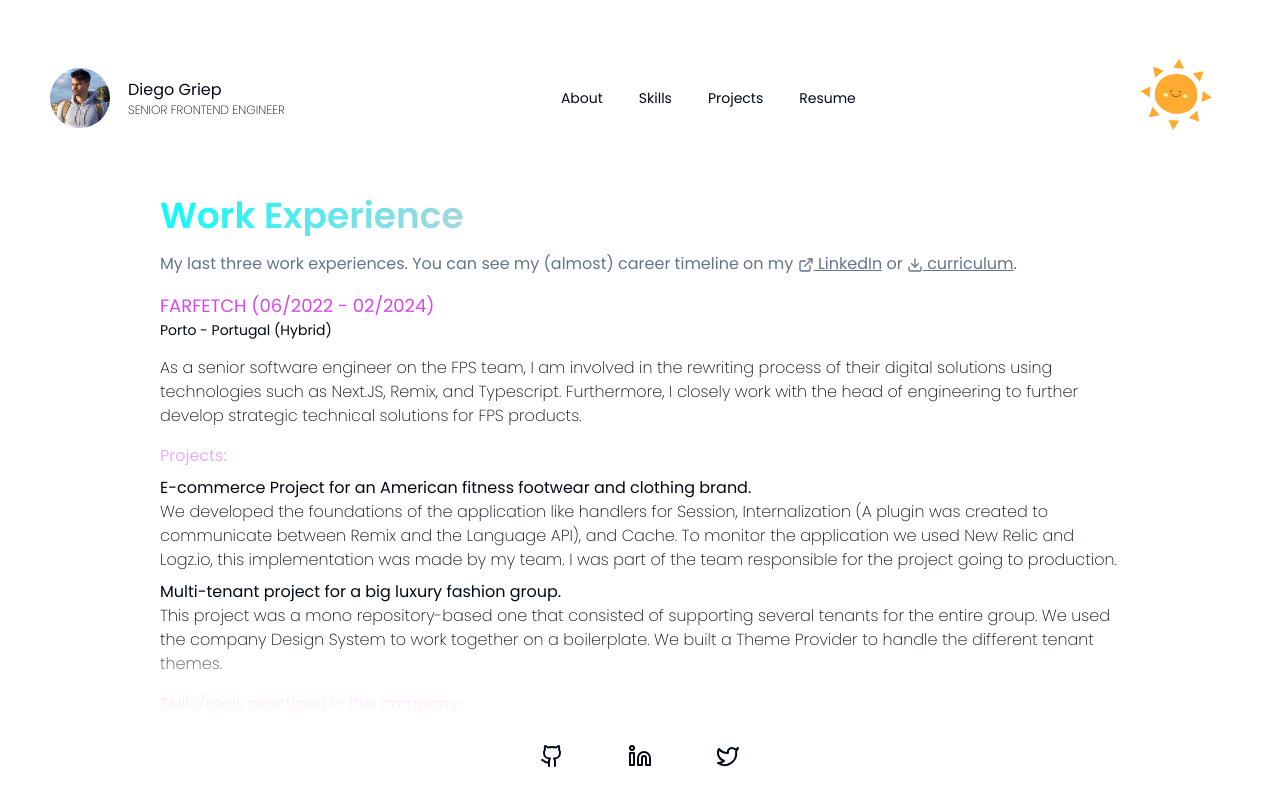
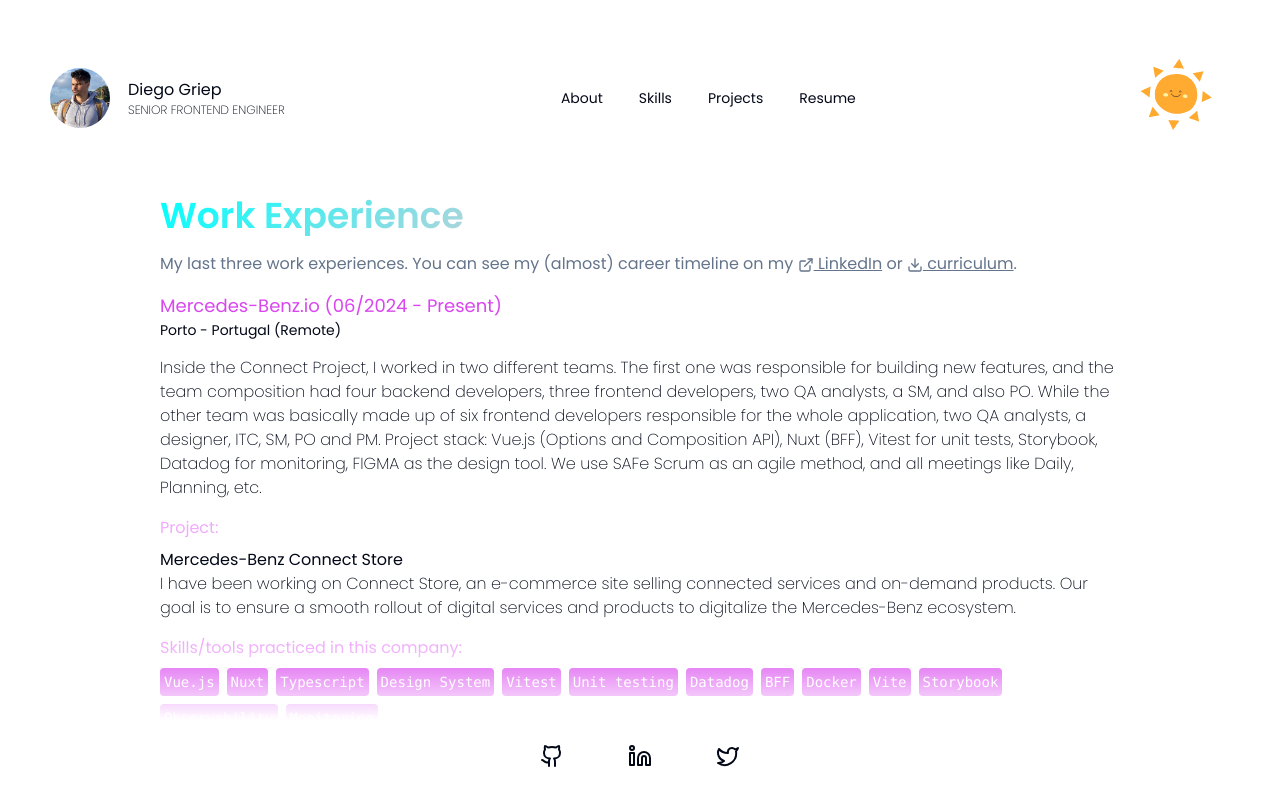
Before and after one commit to diegogriep/diegogriep.dev, a Next.js app: page /resume in a window 1280 px wide. Shown: the top 799 px of the page. Built offline with nearby package versions, Linux system fonts and the light colour scheme.

Commit message:
chore: updating resume

```diff
--- a/content/resume.ts
+++ b/content/resume.ts
@@ -15,6 +15,25 @@
     school: 'Universidade Anhembi Morumbi',
   }],
   workExperience: [{
+    company: 'Mercedes-Benz.io',
+    description: `Inside the Connect Project, I worked in two different teams.
+
+    The first one was responsible for building new features, and the team composition had four backend developers, three frontend developers, two QA analysts, a SM, and also PO.
+
+    While the other team was basically made up of six frontend developers responsible for the whole application, two QA analysts, a designer, ITC, SM, PO and PM.
+
+    Project stack: Vue.js (Options and Composition API), Nuxt (BFF), Vitest for unit tests, Storybook, Datadog for monitoring, FIGMA as the design tool.
+
+    We use SAFe Scrum as an agile method, and all meetings like Daily, Planning, etc.`,
+    location: 'Porto - Portugal',
+    locationType: 'Remote',
+    period: '06/2024 - Present',
+    projects: [{
+      name: 'Mercedes-Benz Connect Store',
+      description: 'I have been working on Connect Store, an e-commerce site selling connected services and on-demand products. Our goal is to ensure a smooth rollout of digital services and products to digitalize the Mercedes-Benz ecosystem.'
+    }],
+    skills: ['Vue.js', 'Nuxt', 'Typescript', 'Design System', 'Vitest', 'Unit testing', 'Datadog', 'BFF', 'Docker', 'Vite', 'Storybook', 'Observability', 'Monitoring'],
+  }, {
     company: 'FARFETCH',
     description: 'As a senior software engineer on the FPS team, I am involved in the rewriting process of their digital solutions using technologies such as Next.JS, Remix, and Typescript. Furthermore, I closely work with the head of engineering to further develop strategic technical solutions for FPS products.',
     location: 'Porto - Portugal',
```
Also changed, not shown: 1 other file (tests, documents, lock files or other folders).
